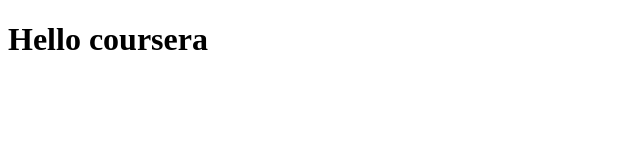
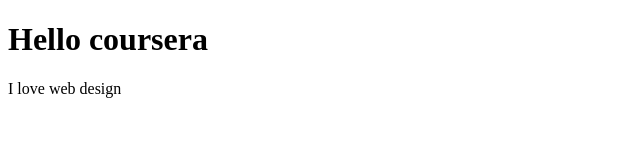
Before and after one commit to Unanaojo/Coursera-Test, a plain HTML site: page index.html in a window 1280 px wide. Shown: the whole page, without its empty margins (0-640 px from the left). Drawn offline with Linux system fonts and the light colour scheme.

Commit message:
addition to our content

```diff
--- a/index.html
+++ b/index.html
@@ -8,6 +8,7 @@
 
 <body>
 <h1>Hello coursera</h1>
+<p>I love web design</p>
 </body>
 
 </html>
```
